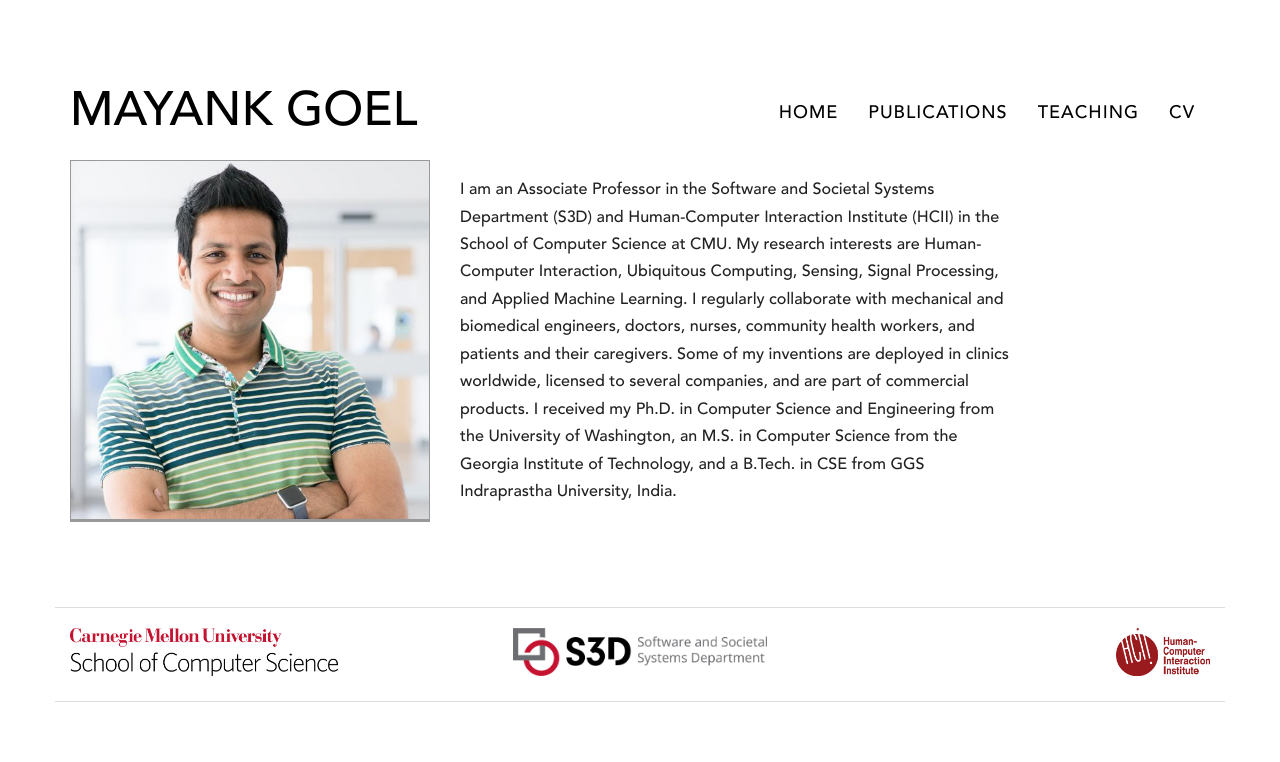
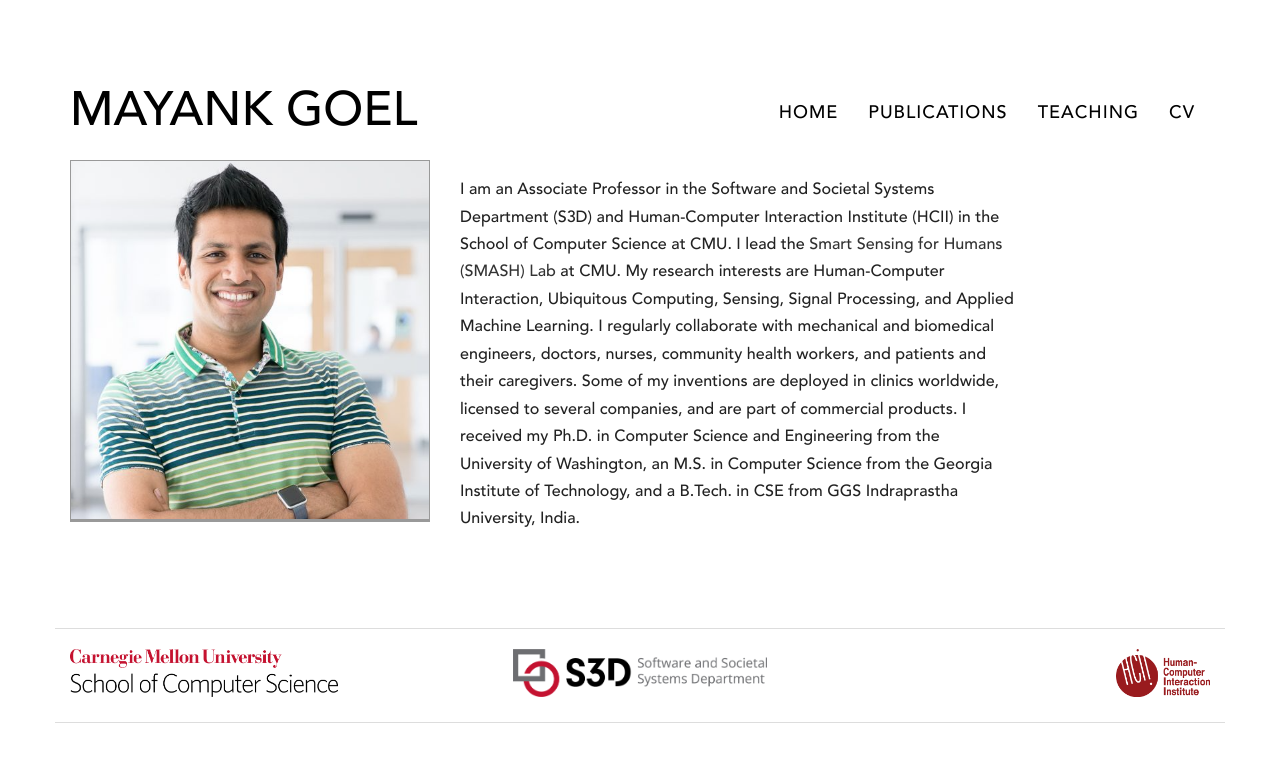
Before and after one commit to mynkgoel/mynkgoel.github.io, a Jekyll site: the page built from index.html, in a window 1280 px wide. Shown: the top 762 px of the page. Built offline with Jekyll 4.4.1, drawn with Linux system fonts in a browser that asks for light colours; nearby versions of some CDN libraries.

Commit message:
Update index.html

```diff
--- a/index.html
+++ b/index.html
@@ -14,7 +14,7 @@ layout: default
   </div>
   <div class="member-badge col-md-6 col-sm-6 col-xs-8">
     <div class="details">
-      <h3>I am an Associate Professor in the Software and Societal Systems Department (S3D) and Human-Computer Interaction Institute (HCII) in the School of Computer Science at CMU. My research interests are Human-Computer Interaction, Ubiquitous Computing, Sensing, Signal Processing, and Applied Machine Learning. I regularly collaborate with mechanical and biomedical engineers, doctors, nurses, community health workers, and patients and their caregivers. Some of my inventions are deployed in clinics worldwide, licensed to several companies, and are part of commercial products. I received my Ph.D. in Computer Science and Engineering from the University of Washington, an M.S. in Computer Science from the Georgia Institute of Technology, and a B.Tech. in CSE from GGS Indraprastha University, India.
+      <h3>I am an Associate Professor in the Software and Societal Systems Department (S3D) and Human-Computer Interaction Institute (HCII) in the School of Computer Science at CMU. I lead the <a href="www.smashlab.io">Smart Sensing for Humans (SMASH) Lab</a> at CMU. My research interests are Human-Computer Interaction, Ubiquitous Computing, Sensing, Signal Processing, and Applied Machine Learning. I regularly collaborate with mechanical and biomedical engineers, doctors, nurses, community health workers, and patients and their caregivers. Some of my inventions are deployed in clinics worldwide, licensed to several companies, and are part of commercial products. I received my Ph.D. in Computer Science and Engineering from the University of Washington, an M.S. in Computer Science from the Georgia Institute of Technology, and a B.Tech. in CSE from GGS Indraprastha University, India.
 </h3>
 
     </div>
```
